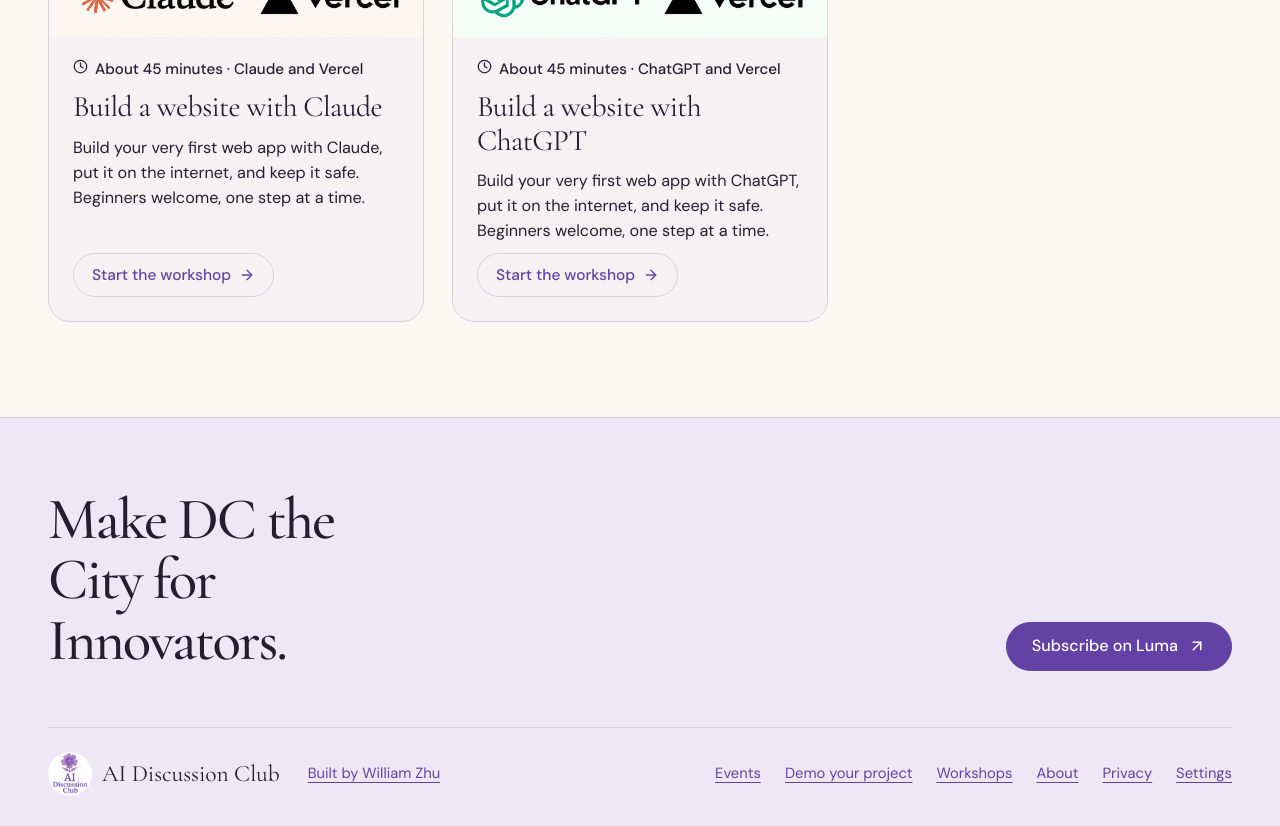
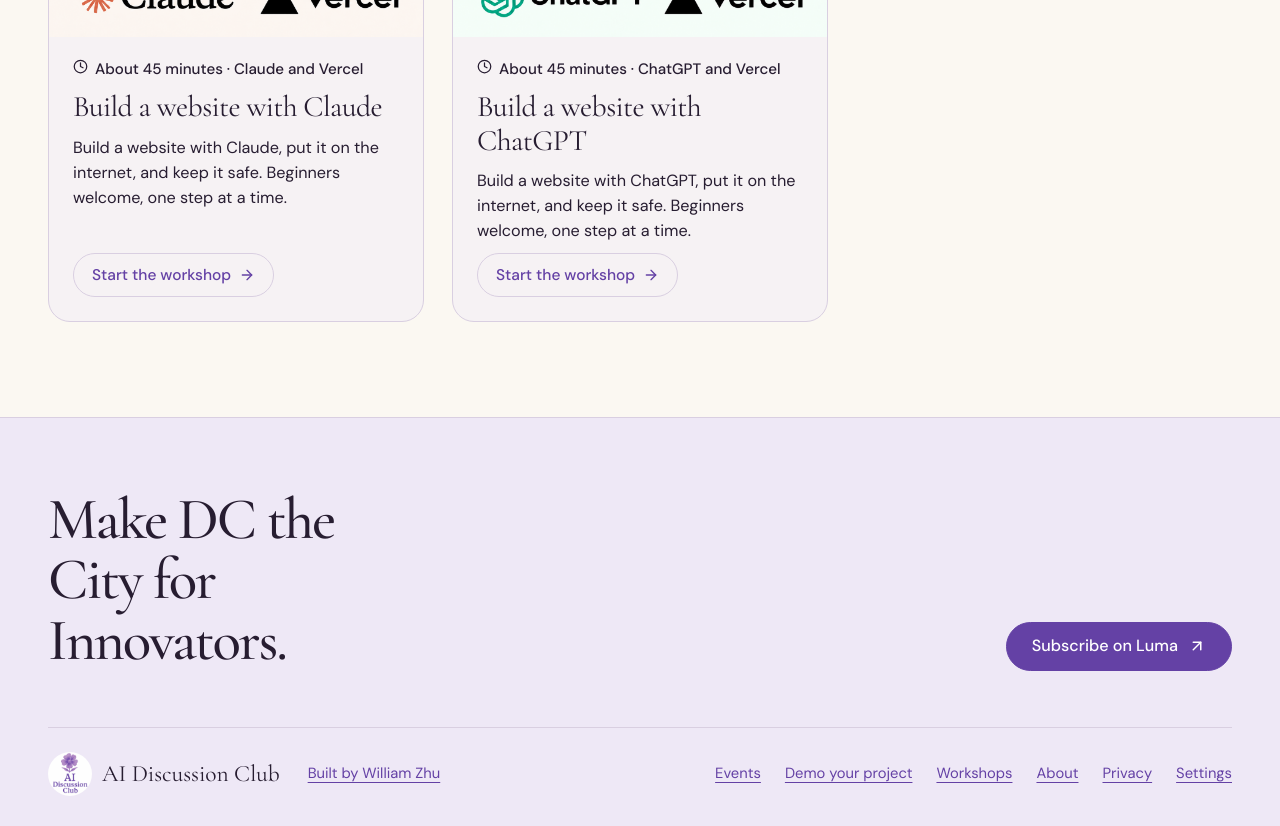
Before and after one commit to william-wei-zhu/ai-discussion-club, a Next.js app: page /workshops in a window 1280 px wide. Shown: the part 820-1646 px from the top of the page. Built offline with nearby package versions, Linux system fonts and the light colour scheme; no server answers.

Commit message:
Workshops: blurbs and descriptions match the Build a website name
Co-Authored-By: Claude Opus 5.5 (1M context) <noreply@anthropic.com>
Claude-Session: https://claude.ai/code/session_01Lpk5UFr1y7HYcs5J7TKPYJ

```diff
--- a/app/workshops/build-a-website-with-chatgpt/page.tsx
+++ b/app/workshops/build-a-website-with-chatgpt/page.tsx
@@ -8,11 +8,11 @@ const SHARE_IMAGE = {
   height: 1254,
   alt: 'Build a website in 1 hour, beginner-friendly, with ChatGPT and Vercel',
 };
-const description = 'Build your very first web app with ChatGPT, put it on the internet, and keep it safe. Beginners welcome, one step at a time.';
+const description = 'Build a website with ChatGPT, put it on the internet, and keep it safe. Beginners welcome, one step at a time.';
 
 export const metadata: Metadata = {
   title: 'Build a website with ChatGPT',
-  description: 'A free, step-by-step workshop that walks you through building your very first web app with ChatGPT, putting it on the internet, and keeping it safe. Beginners welcome.',
+  description: 'A free, step-by-step workshop that walks you through building a website with ChatGPT, putting it on the internet, and keeping it safe. Beginners welcome.',
   openGraph: { title: 'Build a website with ChatGPT', description, images: [SHARE_IMAGE] },
   twitter: { card: 'summary_large_image', title: 'Build a website with ChatGPT', description, images: [SHARE_IMAGE.url] },
 };
--- a/app/workshops/build-a-website-with-claude/page.tsx
+++ b/app/workshops/build-a-website-with-claude/page.tsx
@@ -8,11 +8,11 @@ const SHARE_IMAGE = {
   height: 1254,
   alt: 'Build a website in 1 hour, beginner-friendly, with Claude and Vercel',
 };
-const description = 'Build your very first web app with Claude, put it on the internet, and keep it safe. Beginners welcome, one step at a time.';
+const description = 'Build a website with Claude, put it on the internet, and keep it safe. Beginners welcome, one step at a time.';
 
 export const metadata: Metadata = {
   title: 'Build a website with Claude',
-  description: 'A free, step-by-step workshop that walks you through building your very first web app with Claude, putting it on the internet, and keeping it safe. Beginners welcome.',
+  description: 'A free, step-by-step workshop that walks you through building a website with Claude, putting it on the internet, and keeping it safe. Beginners welcome.',
   openGraph: { title: 'Build a website with Claude', description, images: [SHARE_IMAGE] },
   twitter: { card: 'summary_large_image', title: 'Build a website with Claude', description, images: [SHARE_IMAGE.url] },
 };
--- a/lib/workshops.ts
+++ b/lib/workshops.ts
@@ -18,7 +18,7 @@ export const WORKSHOPS: Workshop[] = [
     slug: 'build-a-website-with-claude',
     previousSlugs: ['build-your-first-website-with-claude'],
     title: 'Build a website with Claude',
-    blurb: 'Build your very first web app with Claude, put it on the internet, and keep it safe. Beginners welcome, one step at a time.',
+    blurb: 'Build a website with Claude, put it on the internet, and keep it safe. Beginners welcome, one step at a time.',
     cover: { src: '/workshops/claude/title-cover.png', alt: 'Build a website in 1 hour, beginner-friendly, with Claude and Vercel' },
     duration: 'About 45 minutes',
     tools: 'Claude and Vercel',
@@ -27,7 +27,7 @@ export const WORKSHOPS: Workshop[] = [
     slug: 'build-a-website-with-chatgpt',
     previousSlugs: ['build-your-first-website-with-chatgpt'],
     title: 'Build a website with ChatGPT',
-    blurb: 'Build your very first web app with ChatGPT, put it on the internet, and keep it safe. Beginners welcome, one step at a time.',
+    blurb: 'Build a website with ChatGPT, put it on the internet, and keep it safe. Beginners welcome, one step at a time.',
     cover: { src: '/workshops/chatgpt/title-cover.png', alt: 'Build a website in 1 hour, beginner-friendly, with ChatGPT and Vercel' },
     duration: 'About 45 minutes',
     tools: 'ChatGPT and Vercel',
--- a/lib/workshops/chatgpt-steps.tsx
+++ b/lib/workshops/chatgpt-steps.tsx
@@ -28,7 +28,7 @@ export const CHATGPT_STEPS: WorkshopStep[] = [
     part: "before you start",
     title: "Build a website",
     lines: [
-      "Build your very first web app, one step at a time. You say what you want, and ChatGPT writes the code for you.",
+      "Build a website, one step at a time. You say what you want, and ChatGPT writes the code for you.",
       "By the end you will have something that works, a web address you can send to anyone, and a safe backup of it.",
       "Set aside about 45 minutes. You need a laptop for this one, not a phone.",
     ],
--- a/lib/workshops/claude-steps.tsx
+++ b/lib/workshops/claude-steps.tsx
@@ -36,7 +36,7 @@ export const CLAUDE_STEPS: WorkshopStep[] = [
     // the promise plainly.
     title: "Build a website",
     lines: [
-      "Build your very first web app, one step at a time. You say what you want, and Claude writes the code for you.",
+      "Build a website, one step at a time. You say what you want, and Claude writes the code for you.",
       "By the end you will have something that works, a web address you can send to anyone, and a safe backup of it.",
       "Set aside about 45 minutes. You need a laptop for this one, not a phone.",
     ],
```
Also changed, not shown: 1 other file (tests, documents, lock files or other folders).
